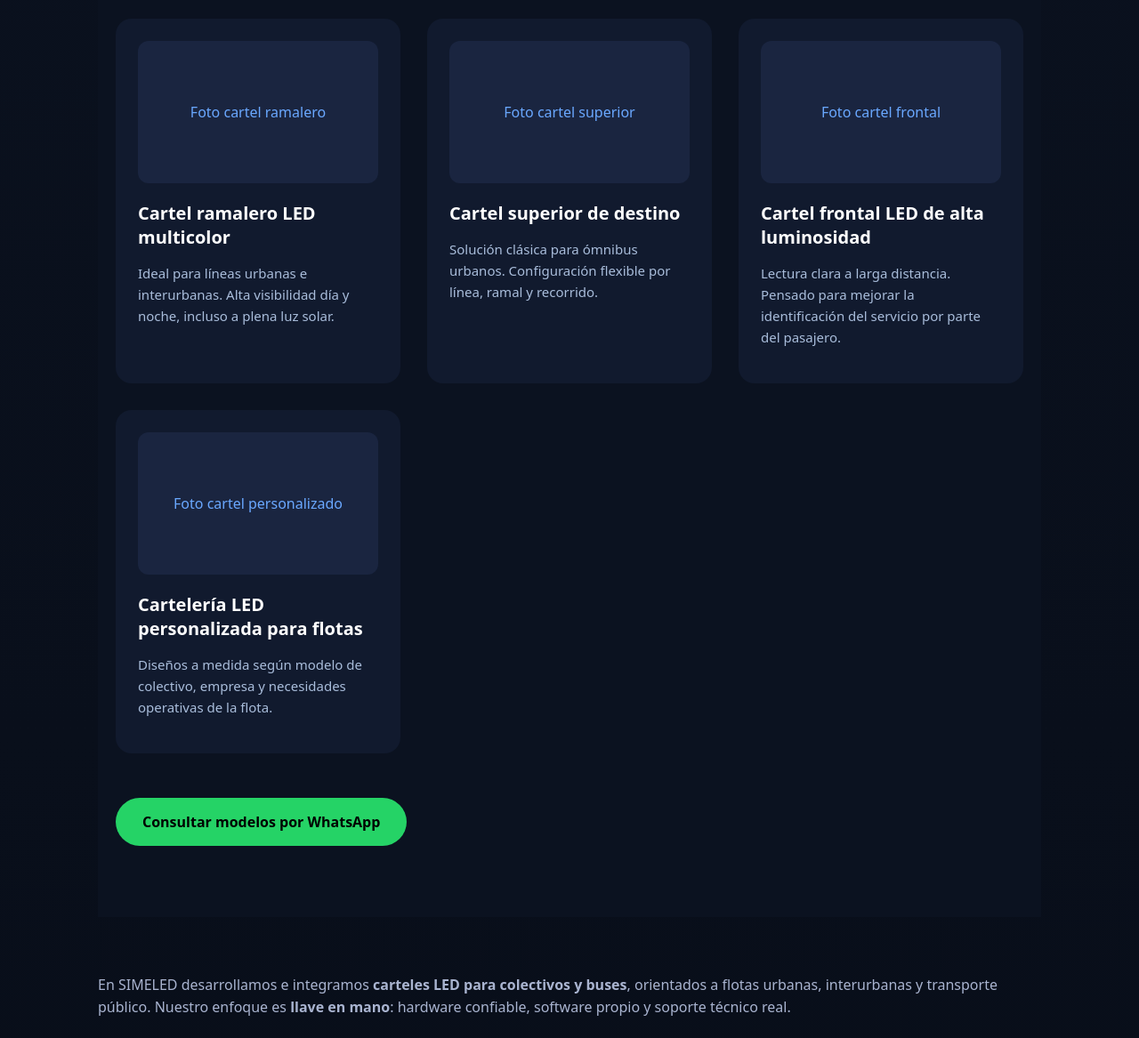
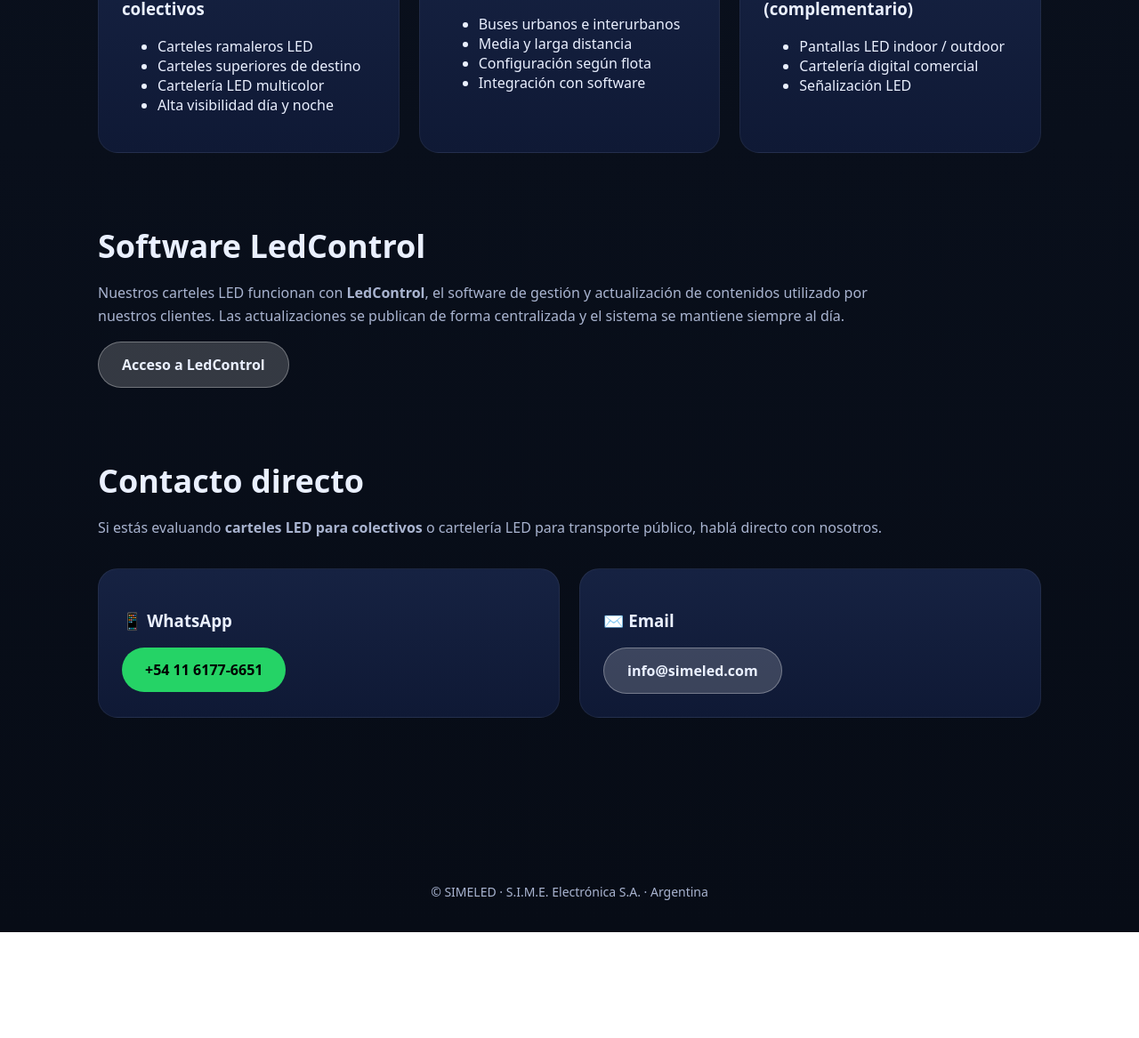
Before and after one commit to estebanparga2-lang/simeled-demo, a plain HTML site: page index.html in a window 1280 px wide. Shown: the part 738-1905 px from the top of the page at 89% size. After the commit the page ends 1786 px from the top, so only its background shows below. Drawn offline with Linux system fonts and the light colour scheme.

Commit message:
Update index.html

```diff
--- a/index.html
+++ b/index.html
@@ -5,17 +5,15 @@
   <meta name="viewport" content="width=device-width, initial-scale=1">
   <title>Carteles LED para colectivos y buses | SIMELED</title>
 
-  <!-- SEO básico -->
+  <!-- SEO -->
   <meta name="description" content="Carteles LED para colectivos y buses. Ramaleros, carteles superiores y cartelería LED multicolor para transporte público. Hardware, software y soporte propio.">
   <meta name="keywords" content="carteles LED colectivos, cartel ramalero LED, carteles LED buses, cartelería LED multicolor, carteles para transporte público">
 
   <style>
     :root{
       --bg:#0b1220;
-      --bg-soft:#121c33;
       --card:#162242;
       --accent:#25d366;
-      --accent-soft:#1fb955;
       --text:#eaf0ff;
       --muted:#a9b4d0;
     }
@@ -32,32 +30,41 @@
 
     header{
       background:linear-gradient(135deg,#3b5bfd,#e94b7c);
-      padding:48px 24px;
+      padding:60px 24px;
       text-align:center;
+    }
+
+    .badge{
+      display:inline-block;
+      padding:8px 14px;
+      border-radius:999px;
+      background:rgba(255,255,255,.15);
+      font-size:14px;
+      margin-bottom:16px;
     }
 
     header h1{
       margin:0;
-      font-size:clamp(28px,5vw,44px);
+      font-size:clamp(28px,5vw,46px);
       font-weight:800;
     }
 
     header p{
-      margin-top:12px;
+      margin-top:14px;
       font-size:clamp(16px,3vw,20px);
       opacity:.95;
     }
 
     nav{
       display:flex;
-      gap:12px;
+      gap:14px;
       justify-content:center;
-      margin-top:24px;
+      margin-top:28px;
       flex-wrap:wrap;
     }
 
     .btn{
-      padding:14px 22px;
+      padding:14px 26px;
       border-radius:999px;
       font-weight:700;
       display:inline-block;
@@ -69,80 +76,47 @@
     }
 
     .btn-secondary{
-      background:rgba(255,255,255,.15);
-      border:1px solid rgba(255,255,255,.25);
+      background:rgba(255,255,255,.18);
+      border:1px solid rgba(255,255,255,.3);
     }
 
     main{
       max-width:1100px;
       margin:auto;
-      padding:48px 20px;
+      padding:70px 20px;
     }
 
-    .badge{
-      display:inline-block;
-      padding:8px 14px;
-      border-radius:999px;
-      background:rgba(255,255,255,.08);
-      color:var(--muted);
-      font-size:14px;
-      margin-bottom:14px;
-    }
-
-    section{
-      margin-bottom:64px;
-    }
+    section{margin-bottom:80px}
 
     h2{
-      font-size:clamp(24px,4vw,34px);
-      margin-bottom:14px;
+      font-size:clamp(26px,4vw,36px);
+      margin-bottom:16px;
     }
 
     p{
       color:var(--muted);
       line-height:1.6;
       font-size:16px;
+      max-width:900px;
     }
 
     .grid{
       display:grid;
       grid-template-columns:repeat(auto-fit,minmax(260px,1fr));
-      gap:20px;
-      margin-top:24px;
+      gap:22px;
+      margin-top:32px;
     }
 
     .card{
       background:linear-gradient(180deg,var(--card),#0f1935);
-      border-radius:20px;
-      padding:24px;
+      border-radius:22px;
+      padding:26px;
       border:1px solid rgba(255,255,255,.06);
-    }
-
-    .card h3{
-      margin-top:0;
-      margin-bottom:10px;
-    }
-
-    ul{
-      padding-left:20px;
-      color:var(--muted);
-    }
-
-    li{
-      margin-bottom:8px;
-    }
-
-    .cta{
-      background:linear-gradient(135deg,#162242,#0b1220);
-      border-radius:24px;
-      padding:36px 24px;
-      text-align:center;
-      border:1px solid rgba(255,255,255,.08);
     }
 
     footer{
       text-align:center;
-      padding:32px 16px;
+      padding:36px 16px;
       color:var(--muted);
       font-size:14px;
     }
@@ -154,16 +128,20 @@
 <header>
   <div class="badge">Demo web (sin tocar simeled.com)</div>
 
-  <!-- H1 PRINCIPAL -->
   <h1>Carteles LED para colectivos y buses</h1>
 
-  <!-- H2 PRINCIPAL -->
-  <p>Ramaleros, carteles superiores y cartelería LED multicolor para transporte público, con software y soporte propio.</p>
+  <p>
+    Ramaleros, carteles superiores y cartelería LED multicolor para transporte público,
+    con software y soporte propio.
+  </p>
 
   <nav>
-    <a class="btn btn-primary" href="https://wa.me/541161776651" target="_blank">Cotizar por WhatsApp</a>
-    <a class="btn btn-secondary" href="mailto:info@simeled.com">Enviar email</a>
-    <a class="btn btn-secondary" href="#ledcontrol">LedControl</a>
+    <a class="btn btn-primary" href="https://wa.me/541161776651" target="_blank">
+      Cotizar por WhatsApp
+    </a>
+    <a class="btn btn-secondary" href="mailto:info@simeled.com">
+      Enviar email
+    </a>
   </nav>
 </header>
 
@@ -171,91 +149,12 @@
 
   <section>
     <h2>Soluciones LED para transporte público</h2>
-    <section style="padding:80px 20px;background:#0b1220">
-  <div style="max-width:1200px;margin:auto">
-
-    <h2 style="color:#fff;font-size:42px;margin-bottom:15px">
-      Modelos de carteles LED para colectivos
-    </h2>
-
-    <p style="color:#9fb3d1;font-size:18px;max-width:800px;margin-bottom:50px">
-      En <strong>SIMELED</strong> desarrollamos cartelería LED específica para
-      ómnibus y transporte público, con soluciones probadas en flotas reales.
-    </p>
-
-    <div style="display:grid;grid-template-columns:repeat(auto-fit,minmax(250px,1fr));gap:30px">
-
-      <!-- Modelo 1 -->
-      <div style="background:#111a2e;border-radius:18px;padding:25px">
-        <div style="height:160px;background:#1a2540;border-radius:12px;margin-bottom:20px;display:flex;align-items:center;justify-content:center;color:#6aa8ff">
-          Foto cartel ramalero
-        </div>
-        <h3 style="color:#fff;font-size:20px;margin-bottom:10px">
-          Cartel ramalero LED multicolor
-        </h3>
-        <p style="color:#a9bddb;font-size:15px">
-          Ideal para líneas urbanas e interurbanas. Alta visibilidad día y noche,
-          incluso a plena luz solar.
-        </p>
-      </div>
-
-      <!-- Modelo 2 -->
-      <div style="background:#111a2e;border-radius:18px;padding:25px">
-        <div style="height:160px;background:#1a2540;border-radius:12px;margin-bottom:20px;display:flex;align-items:center;justify-content:center;color:#6aa8ff">
-          Foto cartel superior
-        </div>
-        <h3 style="color:#fff;font-size:20px;margin-bottom:10px">
-          Cartel superior de destino
-        </h3>
-        <p style="color:#a9bddb;font-size:15px">
-          Solución clásica para ómnibus urbanos. Configuración flexible por línea,
-          ramal y recorrido.
-        </p>
-      </div>
-
-      <!-- Modelo 3 -->
-      <div style="background:#111a2e;border-radius:18px;padding:25px">
-        <div style="height:160px;background:#1a2540;border-radius:12px;margin-bottom:20px;display:flex;align-items:center;justify-content:center;color:#6aa8ff">
-          Foto cartel frontal
-        </div>
-        <h3 style="color:#fff;font-size:20px;margin-bottom:10px">
-          Cartel frontal LED de alta luminosidad
-        </h3>
-        <p style="color:#a9bddb;font-size:15px">
-          Lectura clara a larga distancia. Pensado para mejorar la identificación
-          del servicio por parte del pasajero.
-        </p>
-      </div>
-
-      <!-- Modelo 4 -->
-      <div style="background:#111a2e;border-radius:18px;padding:25px">
-        <div style="height:160px;background:#1a2540;border-radius:12px;margin-bottom:20px;display:flex;align-items:center;justify-content:center;color:#6aa8ff">
-          Foto cartel personalizado
-        </div>
-        <h3 style="color:#fff;font-size:20px;margin-bottom:10px">
-          Cartelería LED personalizada para flotas
-        </h3>
-        <p style="color:#a9bddb;font-size:15px">
-          Diseños a medida según modelo de colectivo, empresa y necesidades
-          operativas de la flota.
-        </p>
-      </div>
-
-    </div>
-
-    <div style="margin-top:50px">
-      <a href="https://wa.me/541161776651"
-         style="display:inline-block;background:#25d366;color:#000;padding:16px 30px;border-radius:40px;font-weight:600;text-decoration:none">
-        Consultar modelos por WhatsApp
-      </a>
-    </div>
-
-  </div>
-</section>
-<p>
-      En SIMELED desarrollamos e integramos <strong>carteles LED para colectivos y buses</strong>,
+    <p>
+      En <strong>SIMELED</strong> desarrollamos e integramos
+      <strong>carteles LED para colectivos y buses</strong>,
       orientados a flotas urbanas, interurbanas y transporte público.
-      Nuestro enfoque es <strong>llave en mano</strong>: hardware confiable, software propio y soporte técnico real.
+      Nuestro enfoque es <strong>llave en mano</strong>:
+      hardware confiable, software propio y soporte técnico real.
     </p>
 
     <div class="grid">
@@ -272,8 +171,8 @@
       <div class="card">
         <h3>🚍 Cartelería LED para buses</h3>
         <ul>
-          <li>Soluciones para buses urbanos</li>
-          <li>Ómnibus de media y larga distancia</li>
+          <li>Buses urbanos e interurbanos</li>
+          <li>Media y larga distancia</li>
           <li>Configuración según flota</li>
           <li>Integración con software</li>
         </ul>
@@ -290,41 +189,39 @@
     </div>
   </section>
 
-  <section id="ledcontrol">
+  <section>
     <h2>Software LedControl</h2>
     <p>
       Nuestros carteles LED funcionan con <strong>LedControl</strong>,
       el software de gestión y actualización de contenidos utilizado por nuestros clientes.
-      Las actualizaciones se publican de forma centralizada y el usuario mantiene su sistema siempre al día.
+      Las actualizaciones se publican de forma centralizada y el sistema se mantiene siempre al día.
     </p>
 
-    <div class="cta">
-      <h3>LedControl</h3>
-      <p>Acceso al software y actualizaciones oficiales.</p>
-      <!-- ESTE LINK SE AJUSTA AL QUE YA USAN HOY -->
-      <a class="btn btn-primary" href="#" target="_blank">Ir a LedControl</a>
-    </div>
+    <a class="btn btn-secondary" href="#" target="_blank">
+      Acceso a LedControl
+    </a>
   </section>
 
   <section>
     <h2>Contacto directo</h2>
     <p>
-      Si estás evaluando <strong>carteles LED para colectivos</strong>,
-      buses o cartelería LED para transporte público,
-      hablá directo con nosotros.
+      Si estás evaluando <strong>carteles LED para colectivos</strong>
+      o cartelería LED para transporte público, hablá directo con nosotros.
     </p>
 
     <div class="grid">
       <div class="card">
         <h3>📱 WhatsApp</h3>
-        <p>Respuesta rápida y asesoramiento técnico.</p>
-        <a class="btn btn-primary" href="https://wa.me/541161776651" target="_blank">+54 11 6177-6651</a>
+        <a class="btn btn-primary" href="https://wa.me/541161776651" target="_blank">
+          +54 11 6177-6651
+        </a>
       </div>
 
       <div class="card">
         <h3>✉️ Email</h3>
-        <p>Consultas técnicas o comerciales.</p>
-        <a class="btn btn-secondary" href="mailto:info@simeled.com">info@simeled.com</a>
+        <a class="btn btn-secondary" href="mailto:info@simeled.com">
+          info@simeled.com
+        </a>
       </div>
     </div>
   </section>
@@ -332,7 +229,7 @@
 </main>
 
 <footer>
-  © SIMELED · Demo web para pruebas en GitHub Pages
+  © SIMELED · S.I.M.E. Electrónica S.A. · Argentina
 </footer>
 
 </body>
```
